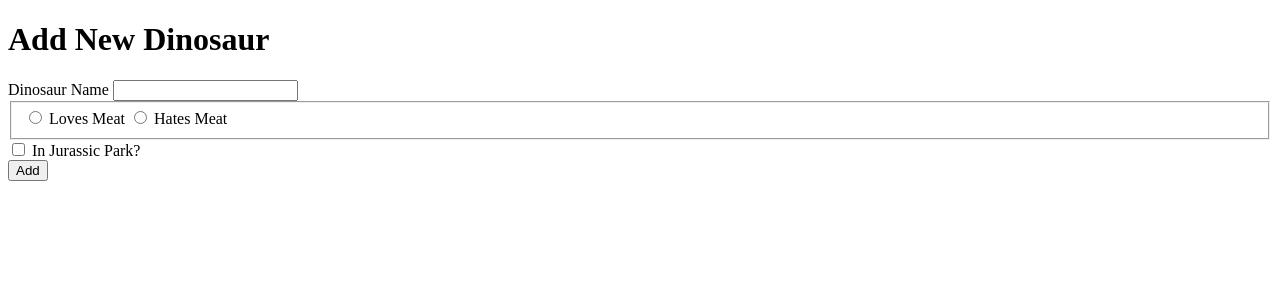
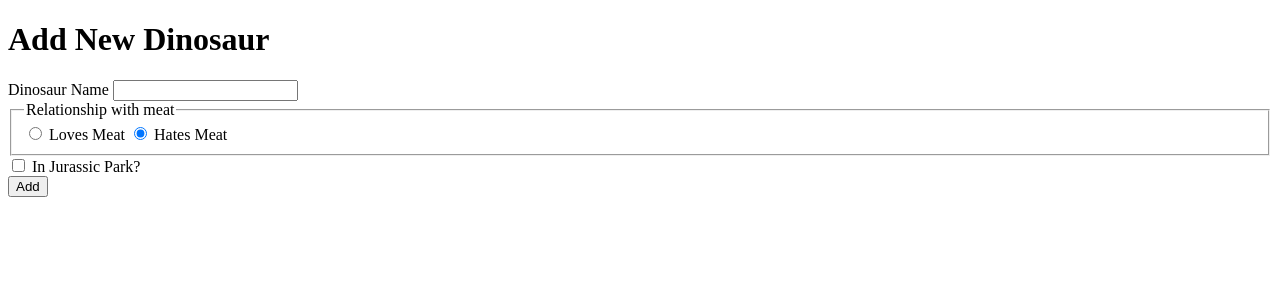
Before and after one commit to SueW/assignments, a PHP site: page /add.php in a window 1280 px wide. Shown: the top 300 px of the page. Run offline with PHP 8.4, Linux system fonts and the light colour scheme.

Commit message:
Added php.

```diff
--- a/dinosaurs/add.php
+++ b/dinosaurs/add.php
@@ -1,4 +1,29 @@
-<!DOCTYPE HTML>
+<?php
+
+$errors = array();
+
+$dino_name = filter_input(INPUT_POST, 'dino_name', FILTER_SANITIZE_STRING);
+$loves_meat = filter_input(INPUT_POST, 'loves_meat', FILTER_SANITIZE_NUMBER_INT);
+$in_jurassic_park = (isset($_POST['in_jurrasic_park'])) ? 1 : 0;
+
+if ($_SERVER['REQUEST_METHOD'] =='POST'){
+	if (strlen($dino_name) < 1 || strlen($dino_name) > 256){
+		$errors['dino_name'] = true;
+	}
+
+	if (!in_array($loves_meat, array(0, 1))) {
+		$errors['loves_meat'] = true;
+	}
+
+	if (empty($errors)) {
+		//Do DB stuff
+
+	}
+}
+
+
+
+?><!DOCTYPE HTML>
 
 <html>
 <head>
@@ -12,15 +37,27 @@
 	<form method="post" action="add.php">
 
 		<div>
-			<label for="dino_name">Dinosaur Name</label>
-			<input id="dino_name" name="dino_name" required>
+			<label for="dino_name">
+			Dinosaur Name
+			<?php if (isset($errors['dino_name'])) : ?>
+			<strong class="error">is required</strong>
+			<?php endif; ?></label>
+			<input id="dino_name" name="dino_name" required value="<?php echo $dino_name; ?>">
 		</div>
 
 		<fieldset>
-			<input type="radio" name="love" name="loves_meat" value="1">
+			<legend>
+				Relationship with meat
+				<?php if (isset($errors['loves_meat'])) : ?>
+				<strong class="error">is required</strong>
+				<?php endif; ?>
+			</legend>
+			<input type="radio" id="love" name="loves_meat" value="1"
+				<?php if ($loves_meat == 1) : ?>checked<?php endif; ?>>
 			<label for="love">Loves Meat</label>
-			<input type="radio" name="hate" name="loves_meat" value="0">
-			<label for="love">Hates Meat</label>
+			<input type="radio" id="hate" name="loves_meat" value="0"
+				<?php if ($loves_meat == 0) : ?>checked<?php endif; ?>>
+			<label for="hate">Hates Meat</label>
 		</fieldset>
 
 		<div>
@@ -35,8 +72,5 @@
 
 
 
-
-
-
 </body>
 </html>
```
